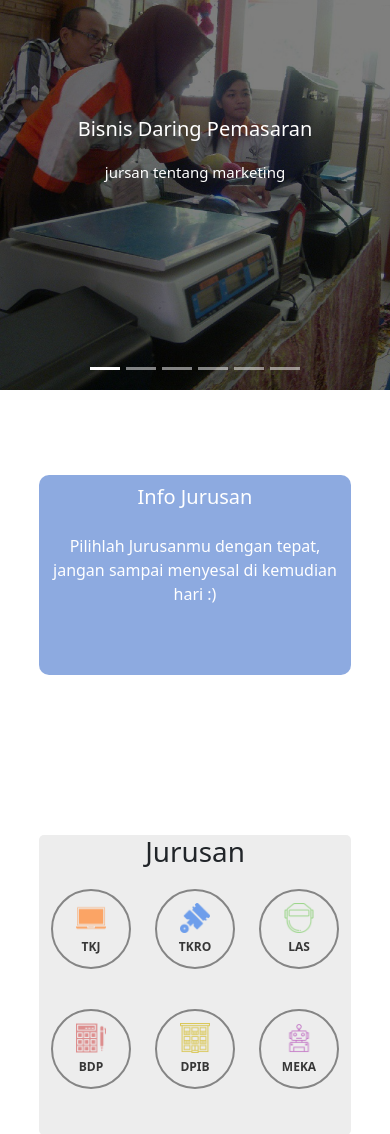
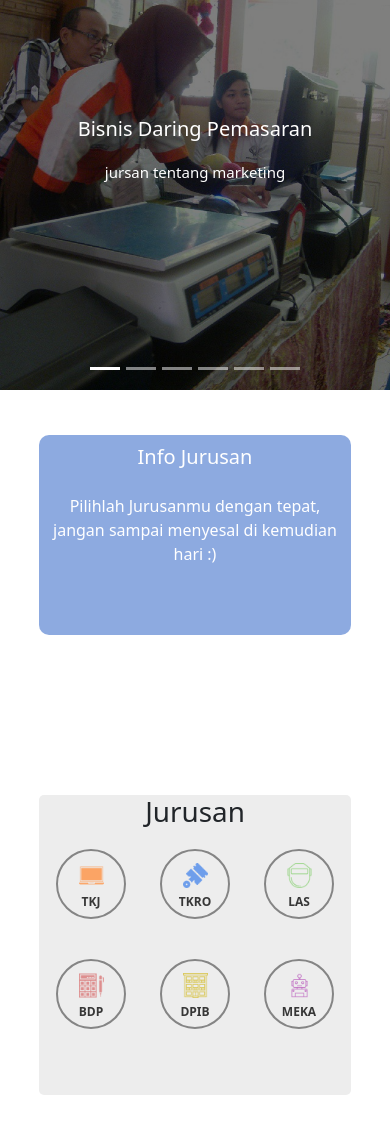
Before and after one commit to satriabgs-rmd/info-jurusan, a plain HTML site: page index.html in a window 390 px wide. Shown: the top 1134 px of the page. Drawn offline with nearby package versions, Linux system fonts and the light colour scheme.

Commit message:
update button2

```diff
--- a/style.css
+++ b/style.css
@@ -164,7 +164,7 @@
 }
 
 .isi {
-    background-color: #ccc;
+    background-color: #e1e1e1;
     width: 95%;
     height: 90vh;
     margin: 10px auto;
@@ -467,7 +467,7 @@ footer .kopikanan {
     }
 
     .konten {
-        margin-top: 50px;
+        margin-top: 10px;
     }
 
     .isi {
@@ -487,12 +487,12 @@ footer .kopikanan {
     }
 
     .coba {
-        width: 80px;
-        height: 80px;
+        width: 70px;
+        height: 70px;
     }
 
     .tombol a .gambar {
-        width: 30px;
+        width: 25px;
     }
 
     .kopikanan {
```
